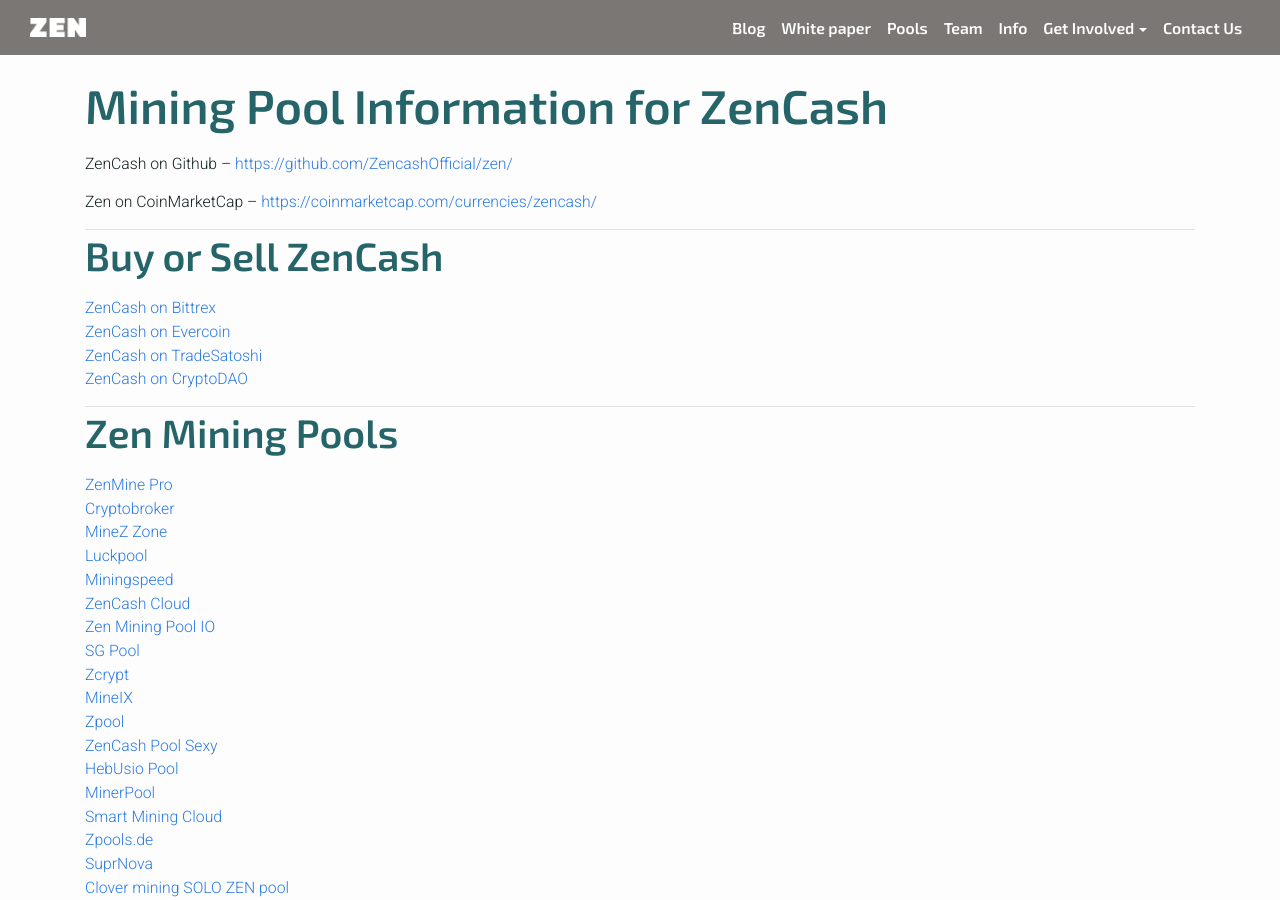
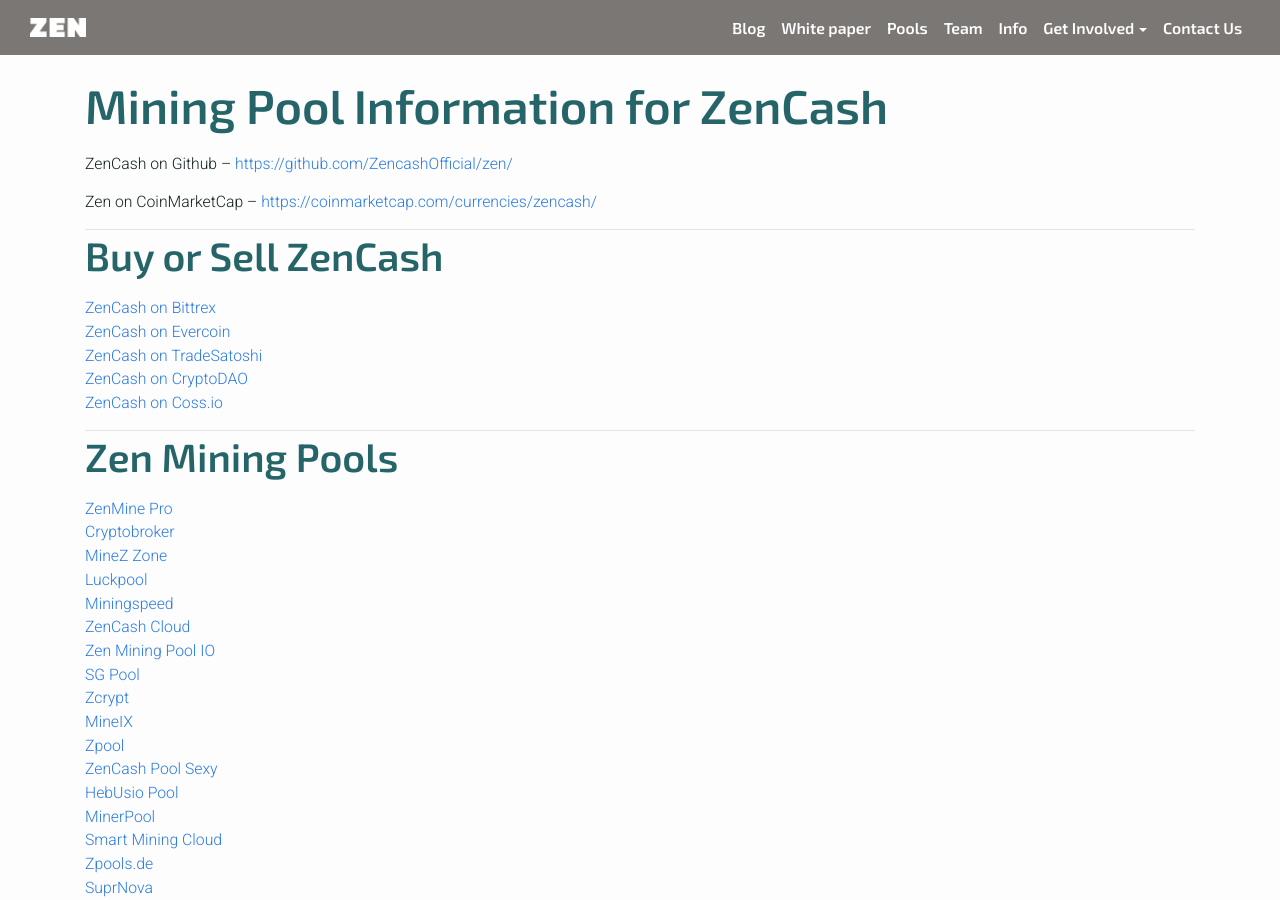
Before and after one commit to tarrenj/website, a Jekyll site: the page built from mining-pools.html, in a window 1280 px wide and 900 px high. Built offline with Jekyll 4.4.1, drawn with Linux system fonts in a browser that asks for light colours.

Commit message:
Adding new exchange

```diff
--- a/Gemfile
+++ b/Gemfile
@@ -9,7 +9,7 @@
 #
 # This will help ensure the proper Jekyll version is running.
 # Happy Jekylling!
-gem "jekyll", "3.3.0"
+gem "jekyll", "3.5.2"
 
 # This is the default theme for new Jekyll sites. You may change this to anything you like.
 # gem "minima", "~> 2.0"
--- a/_includes/content/exchanges.html
+++ b/_includes/content/exchanges.html
@@ -1,4 +1,5 @@
 <a href="https://bittrex.com/Market/Index?MarketName=BTC-ZEN">ZenCash on Bittrex</a><br />
 <a href="https://evercoin.com/zencash">ZenCash on Evercoin</a><br />
 <a href="https://www.tradesatoshi.com/Exchange?market=ZEN_BTC/">ZenCash on TradeSatoshi</a><br />
-<a href="https://cryptodao.com/">ZenCash on CryptoDAO</a>
+<a href="https://cryptodao.com/">ZenCash on CryptoDAO</a><br />
+<a href="https://coss.io/">ZenCash on Coss.io</a>
```
Also changed, not shown: 8 other files.
